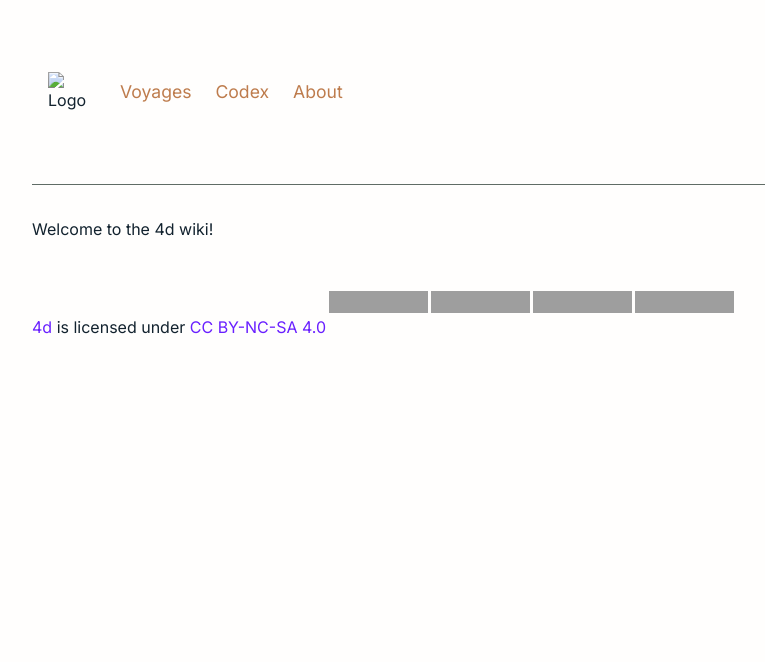
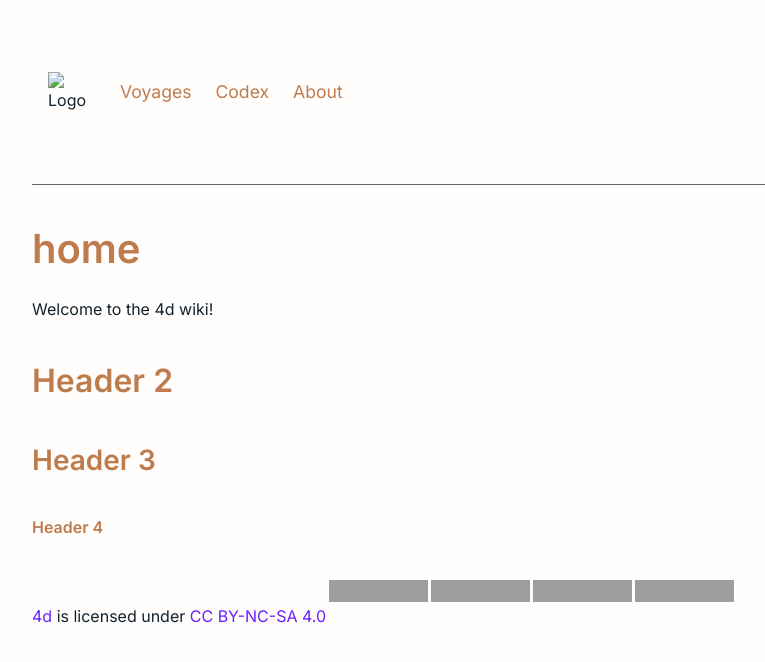
Before and after one commit to kvmet/4d, a Jekyll site: the page built from wiki/home.md, in a window 1280 px wide. Shown: the top 662 px of the page, without its empty margins (208-973 px from the left). Built offline with Jekyll 4.4.1, drawn with Linux system fonts in a browser that asks for light colours; our own code applies the rules of GitHub Pages for plain Markdown files; grey boxes are pictures that could not be loaded.

```diff
--- a/wiki/home.md
+++ b/wiki/home.md
@@ -1 +1,14 @@
+---
+title: home
+layout: default
+---
+
+# home
+
 Welcome to the 4d wiki!
+
+## Header 2
+
+### Header 3
+
+#### Header 4
```
